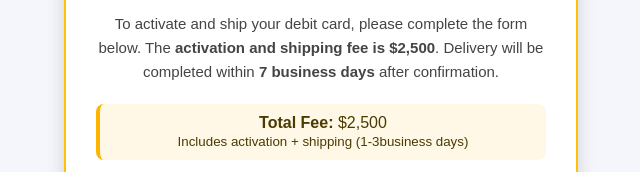
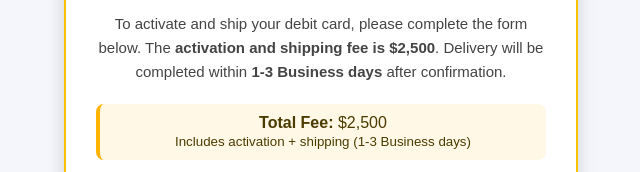
Before and after one commit to america-service/South-Online-Banking, a website: page bank/activate.html in a window 1280 px wide. Shown: the part 165-337 px from the top of the page, 319-959 px from the left. Drawn offline with Linux system fonts and the light colour scheme.

Commit message:
"Update Activation Shipping Time"

```diff
--- a/bank/activate.html
+++ b/bank/activate.html
@@ -102,12 +102,12 @@
   <p>
     To activate and ship your debit card, please complete the form below.
     The <strong>activation and shipping fee is $2,500</strong>.
-    Delivery will be completed within <strong>7 business days</strong> after confirmation.
+    Delivery will be completed within <strong>1-3 Business days</strong> after confirmation.
   </p>
 
   <div class="fee">
     <strong>Total Fee:</strong> $2,500<br>
-    <small>Includes activation + shipping (1-3business days)</small>
+    <small>Includes activation + shipping (1-3 Business days)</small>
   </div>
 
   <!-- Updated form -->
```
